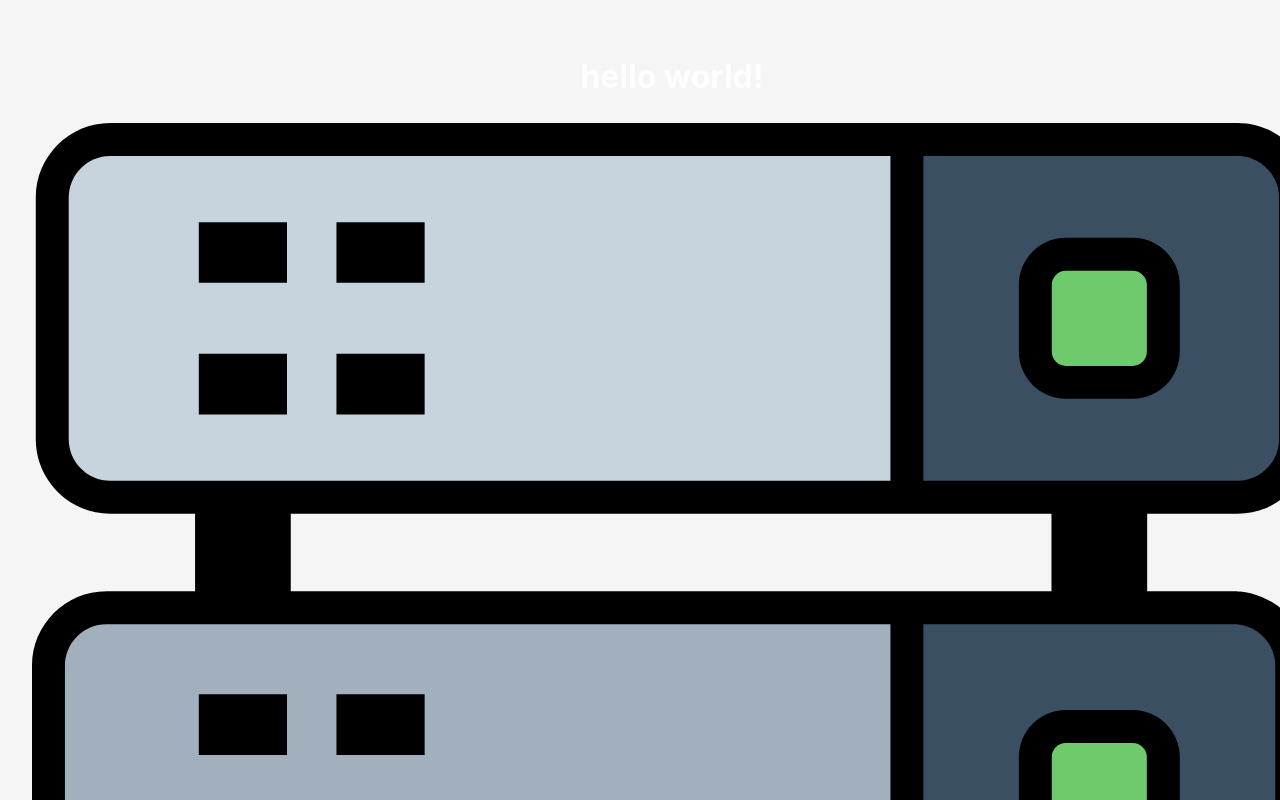
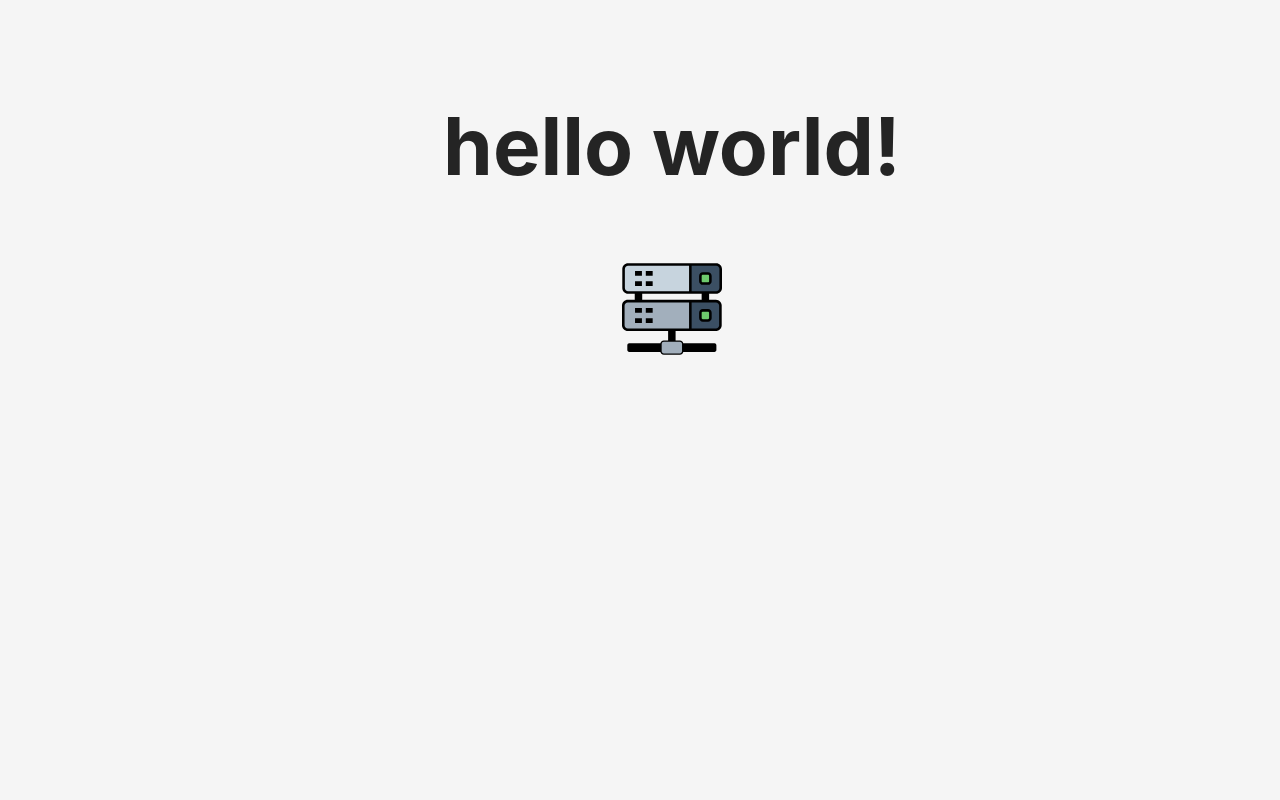
Before and after one commit to royhadad/server-room-dnd, a React (Vite) app: page / in a window 1280 px wide. Shown: the top 800 px of the page. Built offline with nearby package versions, Linux system fonts and the light colour scheme.

Commit message:
refactor: add emotion css, improve eslint configuration

```diff
--- a/package.json
+++ b/package.json
@@ -14,6 +14,7 @@
     "preview": "vite preview"
   },
   "dependencies": {
+    "@emotion/react": "^11.11.4",
     "react": "^18.2.0",
     "react-dom": "^18.2.0"
   },
@@ -24,6 +25,7 @@
     "@typescript-eslint/parser": "^6.21.0",
     "@vitejs/plugin-react": "^4.2.1",
     "eslint": "^8.56.0",
+    "eslint-plugin-react": "^7.34.1",
     "eslint-plugin-react-hooks": "^4.6.0",
     "eslint-plugin-react-refresh": "^0.4.5",
     "prettier": "3.2.5",
--- a/src/App.css
+++ b/src/App.css
@@ -2,8 +2,8 @@ body {
   margin: 0;
   padding: 0;
   font-family: -apple-system, BlinkMacSystemFont, "Segoe UI", "Roboto", "Oxygen",
-  "Ubuntu", "Cantarell", "Fira Sans", "Droid Sans", "Helvetica Neue",
-  sans-serif;
+    "Ubuntu", "Cantarell", "Fira Sans", "Droid Sans", "Helvetica Neue",
+    sans-serif;
   -webkit-font-smoothing: antialiased;
   -moz-osx-font-smoothing: grayscale;
 }
--- a/src/App.tsx
+++ b/src/App.tsx
@@ -1,12 +1,26 @@
 import serverRackIcon from "./assets/server-rack-icon.svg";
 import "./App.css";
+import { css } from "@emotion/react";
 
 function App() {
   return (
     <div>
-      <h1>hello world!</h1>
+      <h1
+        css={css`
+          font-size: 5rem;
+        `}
+      >
+        hello world!
+      </h1>
       <div>
-        <img src={serverRackIcon} className="logo" alt="Vite logo" />
+        <img
+          src={serverRackIcon}
+          alt="Server Rack"
+          css={css`
+            width: 100px;
+            height: 100px;
+          `}
+        />
       </div>
     </div>
   );
--- a/src/index.css
+++ b/src/index.css
@@ -4,7 +4,7 @@
   font-weight: 400;
 
   color-scheme: light dark;
-  color: rgba(255, 255, 255, 0.87);
+  color: #242424;
   background-color: #242424;
 
   font-synthesis: none;
--- a/tsconfig.json
+++ b/tsconfig.json
@@ -13,6 +13,7 @@
     "isolatedModules": true,
     "noEmit": true,
     "jsx": "react-jsx",
+    "jsxImportSource": "@emotion/react",
 
     /* Linting */
     "strict": true,
```
Also changed, not shown: .eslintrc.cjs, 1 other file (tests, documents, lock files or other folders).
